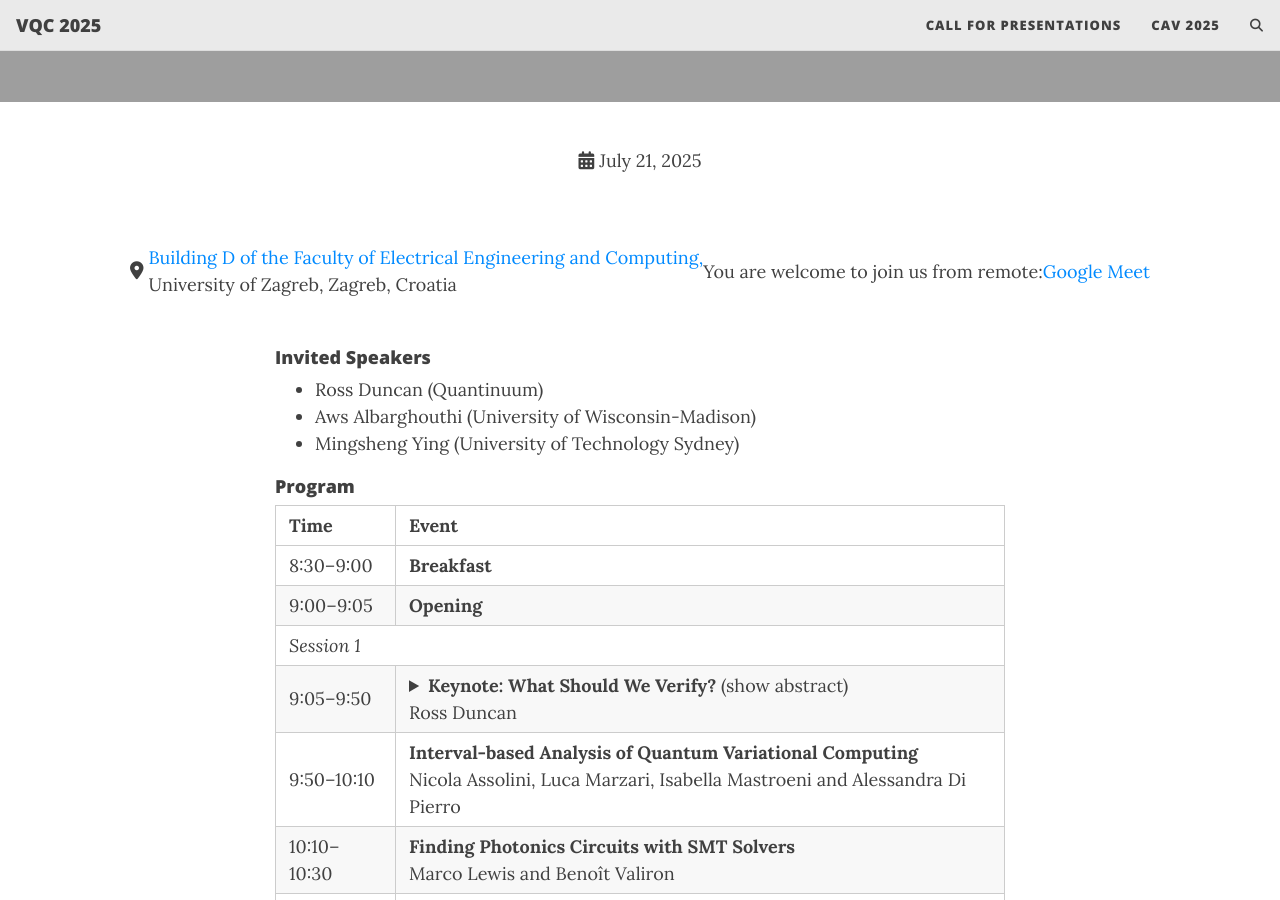
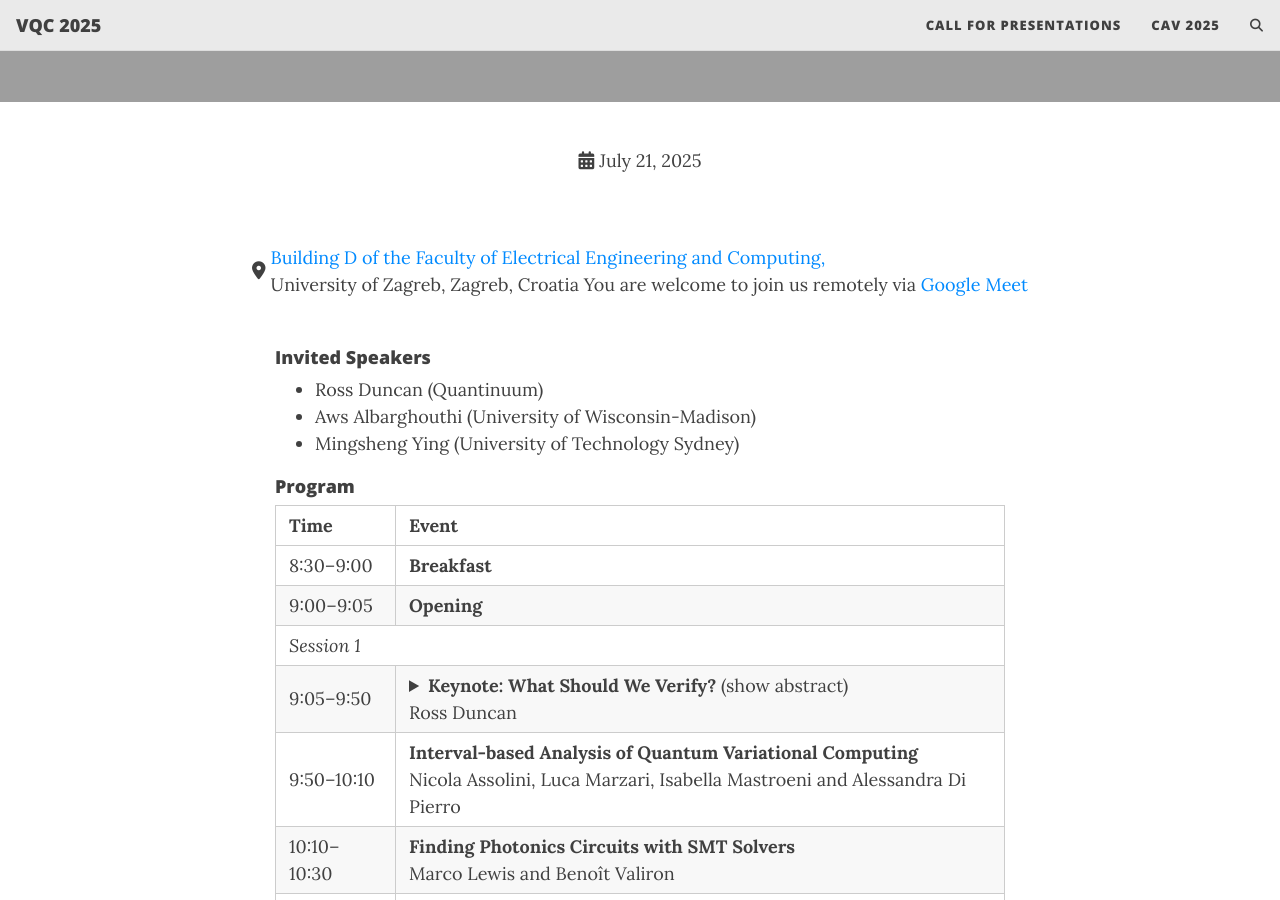
Before and after one commit to VerifiedQC/2025, a Jekyll site: the page built from schedule.md, in a window 1280 px wide and 900 px high, scrolled down 513 px. Built offline with Jekyll 4.4.1, drawn with Linux system fonts in a browser that asks for light colours; comment, search, counter and statistics services are not loaded.

Commit message:
Update schedule.md

```diff
--- a/schedule.md
+++ b/schedule.md
@@ -10,8 +10,8 @@ cover-img: "/assets/img/zagreb.png"
         <i class="fas fa-calendar-alt"></i> July 21, 2025
     </span>
     <span class="workshop-detail">
-        <i class="fas fa-location-dot"></i> <p><a href="https://www.google.com/maps/place/Faculty+of+Electrical+Engineering+and+Computing/@45.8003692,15.968797,17z/data=!3m1!4b1!4m6!3m5!1s0x4765d6f150cf2ccd:0x739e5c279fd98531!8m2!3d45.8003692!4d15.9713773!16zL20vMGd3dDd3?entry=ttu&g_ep=EgoyMDI1MDMxNy4wIKXMDSoJLDEwMjExNDUzSAFQAw%3D%3D">Building D of the Faculty of Electrical Engineering and Computing, </a>  <br/> University of Zagreb, Zagreb, Croatia </p>
-    You are welcome to join us from remote: <a href="https://meet.google.com/hgw-mgem-bhq">Google Meet </a>
+        <i class="fas fa-location-dot"></i> <p><a href="https://www.google.com/maps/place/Faculty+of+Electrical+Engineering+and+Computing/@45.8003692,15.968797,17z/data=!3m1!4b1!4m6!3m5!1s0x4765d6f150cf2ccd:0x739e5c279fd98531!8m2!3d45.8003692!4d15.9713773!16zL20vMGd3dDd3?entry=ttu&g_ep=EgoyMDI1MDMxNy4wIKXMDSoJLDEwMjExNDUzSAFQAw%3D%3D">Building D of the Faculty of Electrical Engineering and Computing, </a>  <br/> University of Zagreb, Zagreb, Croatia
+    You are welcome to join us remotely via <a href="https://meet.google.com/hgw-mgem-bhq">Google Meet </a> </p>
     </span>
 </div>
 
```
